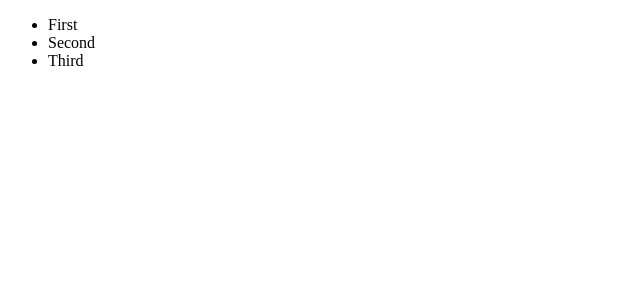
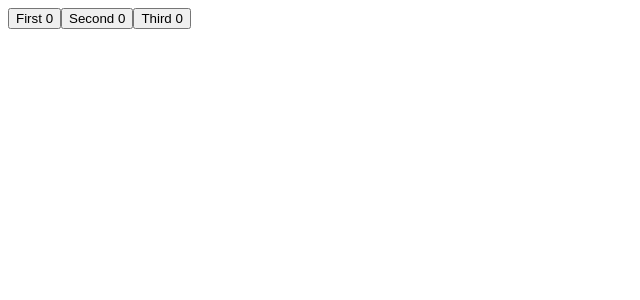
Before and after one commit to doniisetiiawan/react-pzq, a React (Create React App) app: page / in a window 1280 px wide. Shown: the top 300 px of the page, without its empty margins (0-640 px from the left). Built offline with nearby package versions, Linux system fonts and the light colour scheme.

Commit message:
High-order event handler

```diff
--- a/src/App.jsx
+++ b/src/App.jsx
@@ -1,15 +1,32 @@
-import React from 'react';
+import React, { Component } from 'react';
 
-import First from './First';
-import Second from './Second';
-import Third from './Third';
+export default class App extends Component {
+  constructor(props) {
+    super(props);
 
-const App = () => (
-  <>
-    <First />
-    <Second />
-    <Third />
-  </>
-);
+    this.state = {
+      first: 0,
+      second: 0,
+      third: 0,
+    };
+  }
 
-export default App;
+  onClick = (name) => () => {
+    this.setState((state) => ({
+      ...state,
+      [name]: state[name] + 1,
+    }));
+  };
+
+  render() {
+    const { first, second, third } = this.state;
+
+    return (
+      <>
+        <button onClick={this.onClick('first')}>First {first}</button>
+        <button onClick={this.onClick('second')}>Second {second}</button>
+        <button onClick={this.onClick('third')}>Third {third}</button>
+      </>
+    );
+  }
+}
--- a/src/index.jsx
+++ b/src/index.jsx
@@ -1,12 +1,6 @@
 import React from 'react';
 import { render } from 'react-dom';
 
-import MyList from './MyList';
+import App from './App';
 
-const items = [
-  { id: 0, name: 'First' },
-  { id: 1, name: 'Second' },
-  { id: 2, name: 'Third' },
-];
-
-render(<MyList items={items} />, document.getElementById('root'));
+render(<App />, document.getElementById('root'));
```
